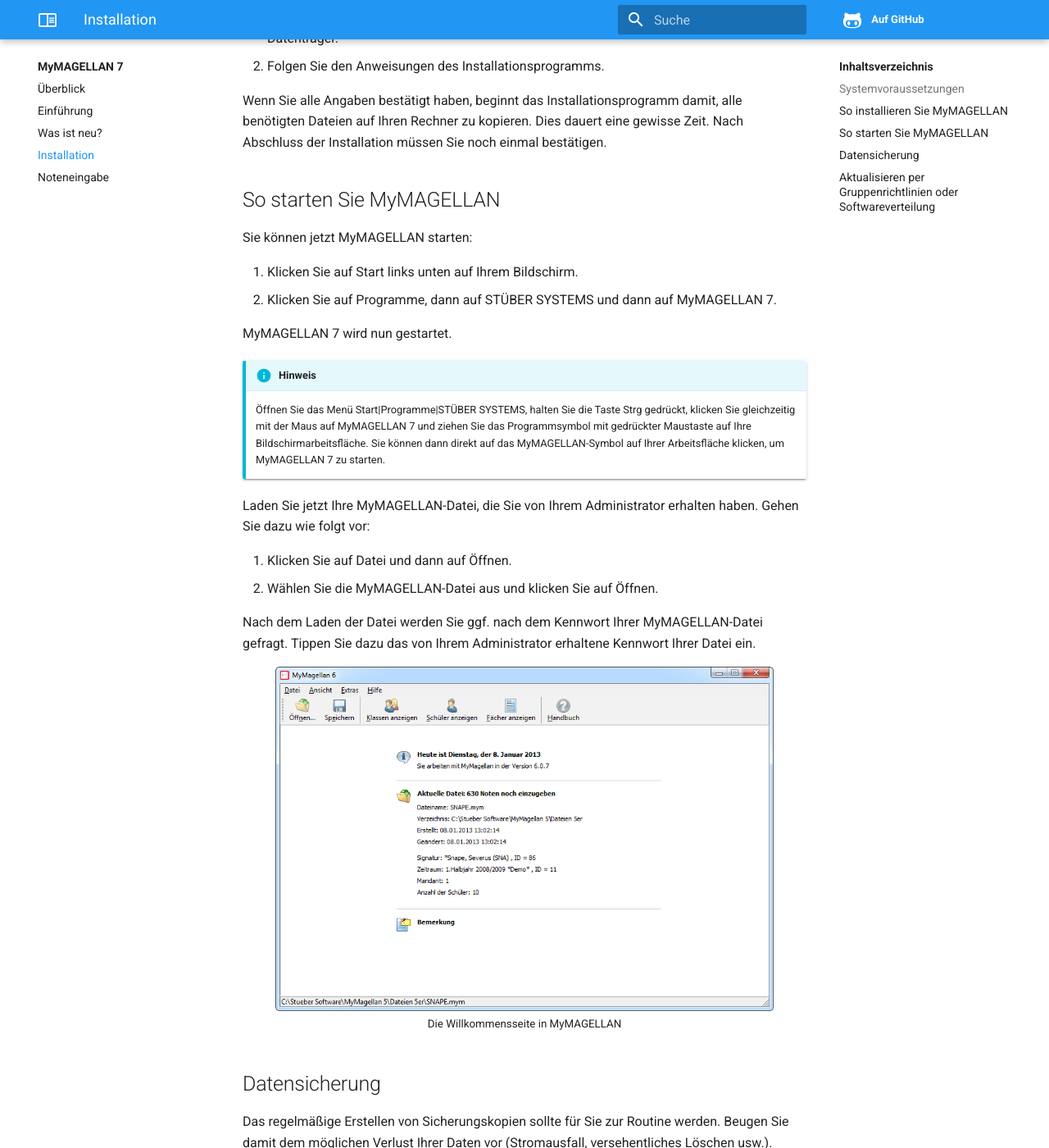
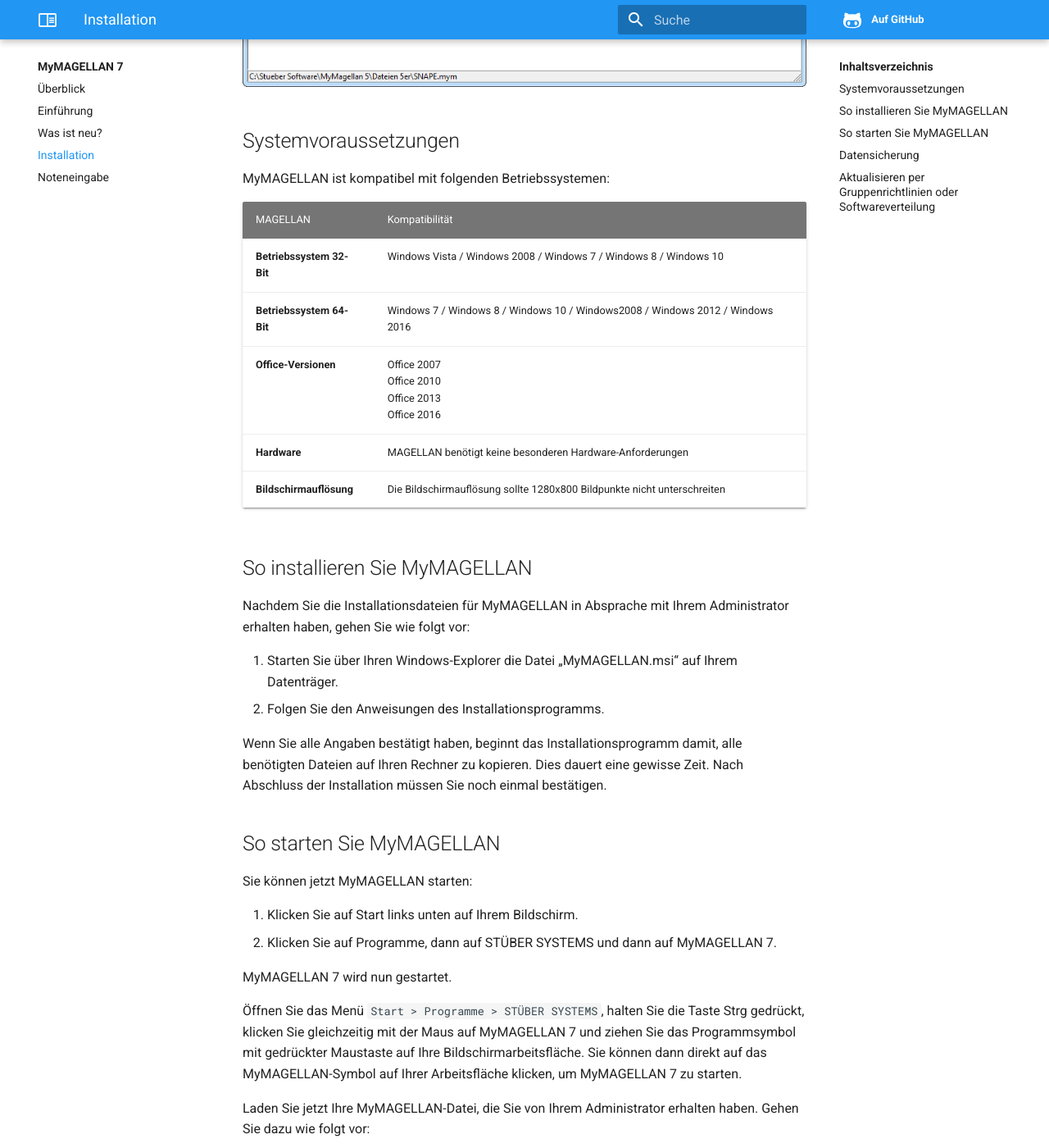
Before and after one commit to stuebersystems/doc.mymagellan7.de, an MkDocs documentation site: the page built from docs/installation.md, in a window 1280 px wide and 1400 px high, scrolled down 547 px. Shown: the whole window at 82% size. Built offline with MkDocs 1.6.1, drawn with Linux system fonts in a browser that asks for light colours; some of the changed text lies outside the part shown.

Commit message:
no message

```diff
--- a/docs/installation.md
+++ b/docs/installation.md
@@ -1,19 +1,25 @@
 # Installation
+
+![Bildbeschreibung](assets/images/screenshot1.png "hello world")
 
 ## Systemvoraussetzungen
 
 MyMAGELLAN ist kompatibel mit folgenden Betriebssystemen:
 
-* Vista / 2008 / 7/ 8 / 10 (32-Bit)
-* Windows 7 / 8 / 2008 / 2012 (64-Bit)
+|MAGELLAN| Kompatibilität|
+--|--|
+|**Betriebssystem 32-Bit**|Windows  Vista / Windows  2008 / Windows  7 / Windows  8 / Windows  10 |
+|**Betriebssystem 64-Bit**|Windows 7 /  Windows 8 /  Windows 10 /  Windows2008 /  Windows 2012 /  Windows 2016 |
+|**Office-Versionen**|Office  2007<br/>Office 2010<br/>Office 2013<br/>Office 2016|
+|**Hardware**|MAGELLAN benötigt keine besonderen Hardware-Anforderungen|
+|**Bildschirmauflösung**|Die Bildschirmauflösung sollte 1280x800 Bildpunkte nicht unterschreiten|
 
-MyMAGELLAN benötigt keine besonderen Hardware-Anforderungen, lediglich die Bildschirmauflösung sollte 1024 x 768 Bildpunkte nicht unterschreiten.
 
 ## So installieren Sie MyMAGELLAN
 
 Nachdem Sie die Installationsdateien für MyMAGELLAN in Absprache mit Ihrem Administrator erhalten haben, gehen Sie wie folgt vor:
 
-1. Starten Sie über Ihren Windows-Explorer die Datei „MyMAGELLAN7.msi“ auf Ihrem Datenträger.
+1. Starten Sie über Ihren Windows-Explorer die Datei „MyMAGELLAN.msi“ auf Ihrem Datenträger.
 
 2. Folgen Sie den Anweisungen des Installationsprogramms.
 
@@ -29,9 +35,8 @@ Sie können jetzt MyMAGELLAN starten:
 
 MyMAGELLAN 7 wird nun gestartet.
 
-!!! info "Hinweis"
 
-	Öffnen Sie das Menü Start|Programme|STÜBER SYSTEMS, halten Sie die Taste Strg gedrückt, klicken Sie gleichzeitig mit der Maus auf MyMAGELLAN 7 und ziehen Sie das Programmsymbol mit gedrückter Maustaste auf Ihre Bildschirmarbeitsfläche. Sie können dann direkt auf das MyMAGELLAN-Symbol auf Ihrer Arbeitsfläche klicken, um MyMAGELLAN 7 zu starten.
+Öffnen Sie das Menü `Start > Programme > STÜBER SYSTEMS`, halten Sie die Taste Strg gedrückt, klicken Sie gleichzeitig mit der Maus auf MyMAGELLAN 7 und ziehen Sie das Programmsymbol mit gedrückter Maustaste auf Ihre Bildschirmarbeitsfläche. Sie können dann direkt auf das MyMAGELLAN-Symbol auf Ihrer Arbeitsfläche klicken, um MyMAGELLAN 7 zu starten.
 
 Laden Sie jetzt Ihre MyMAGELLAN-Datei, die Sie von Ihrem Administrator erhalten haben. Gehen Sie dazu wie folgt vor:
 
```
Also changed, not shown: docs/noteneingabe.md (+2 -1 lines).
